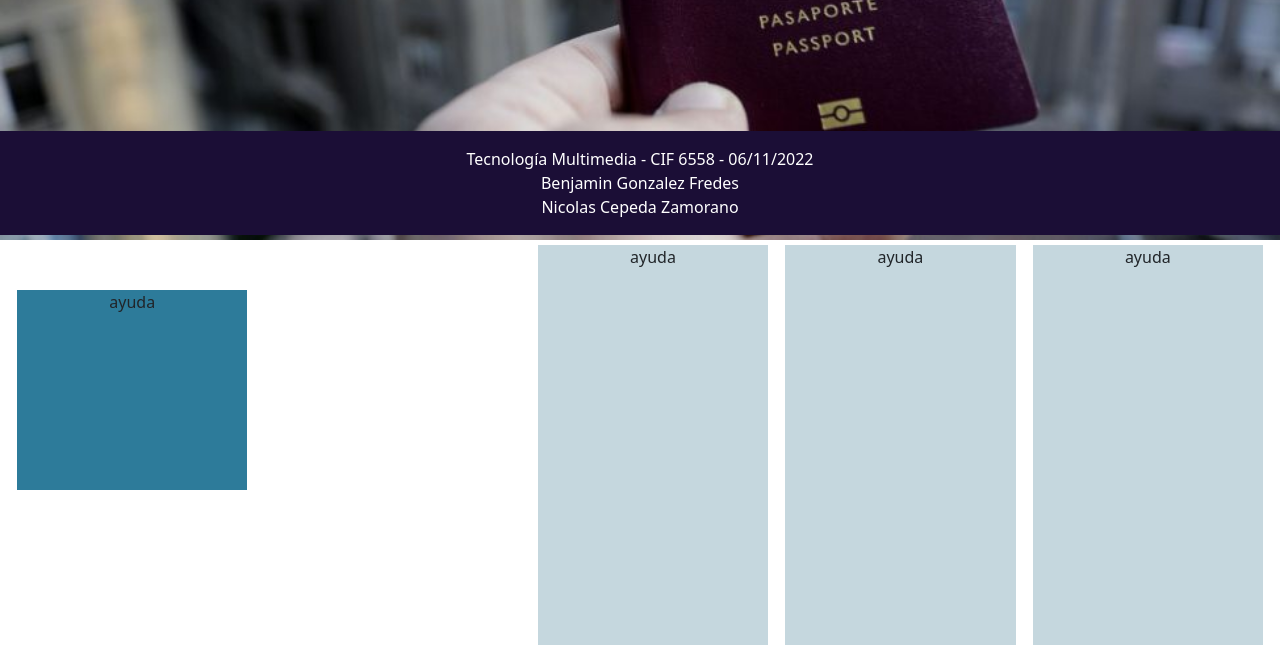
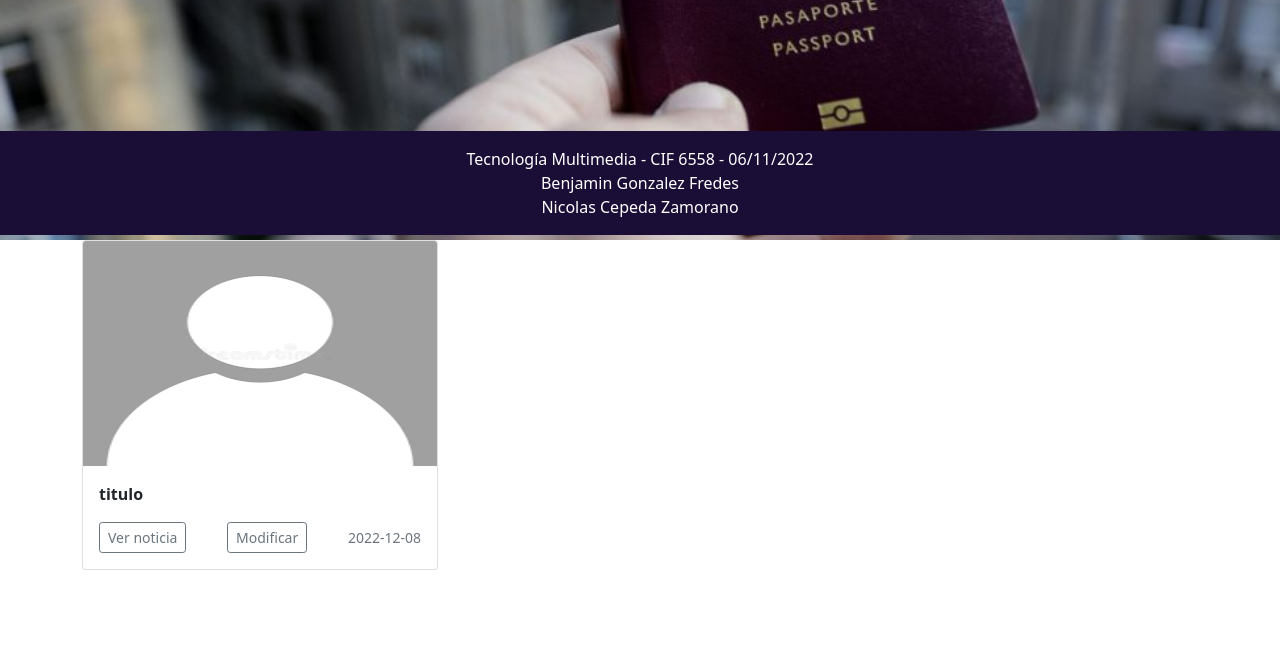
Before and after one commit to ulkimion/Prueba-3-Pasaportes, a PHP site: page / in a window 1280 px wide. Shown: the part 565-1210 px from the top of the page. After the commit the page ends 1135 px from the top, so only its background shows below. Run offline with PHP 8.4, Linux system fonts and the light colour scheme; a user stored in the database is signed in; data comes from the database, SQL or seed files in the repository.

Commit message:
Update | 3 Noticias en el index

```diff
--- a/index.php
+++ b/index.php
@@ -85,12 +85,41 @@ if(empty($_SESSION['SessionState'])){
           <span class="visually-hidden">Next</span>
         </button>
       </div>
+       <div class="container" >
+       <div class="row" style = " height: 600 px; ">
+       <?php
+                include  "conn.php";
+                $sql = "SELECT * from noticias ORDER BY RAND() LIMIT 3";
+                $resultado = $conexion->query($sql);
+                if ($resultado->num_rows > 0) {
+                    while ($row = $resultado->fetch_assoc()) {
 
-      <div class="div2">ayuda</div>
-      <div class="div1">ayuda</div>
-      <div class="div1">ayuda</div>
-      <div class="div1">ayuda</div>
-
+                        echo "
+                    <div class='col-md-4'>
+                    <div class='card mb-4 box-shadow'>
+                        <img class='card-img-top' data-src='holder.js/100px225?theme=thumb&amp;bg=55595c&amp;fg=eceeef&amp;text=Thumbnail' alt='Thumbnail [100%x225]' style='height: 225px; width: 100%; display: block;' src='img/noticias/" . $row['imagen'] . "' data-holder-rendered='true'>
+                        <div class='card-body'>
+                        <p class='card-text'><b>" . $row['titulo'] . "</b></p>
+                        <div class='d-flex justify-content-between align-items-center'>
+                        <div class='btn-group'>
+                            <a href='noticia.php?id=" . $row['id'] . "'target='_self'><button type='button' class='btn btn-sm btn-outline-secondary'>Ver noticia</button></a>
+                            </div>";
+                        if ($_SESSION['SessionAdmin'] == '1'){
+                            echo"
+                            <div class='btn-group'>
+                            <a href='editar_noticia.php?id=" . $row['id'] . "'target='_self'><button type='button' class='btn btn-sm btn-outline-secondary'>Modificar</button></a>
+                            </div>";
+                        }
+                           echo" <small class='text-muted'>" . $row['fecha'] . "</small>
+                        </div>
+                        </div>
+                    </div>
+                    </div>";
+                    }
+                }
+                ?>
+       </div>
+      </div>
 
 
       <footer class="text-center text-white fixed-bottom" style="background-color: #221144;">
```
